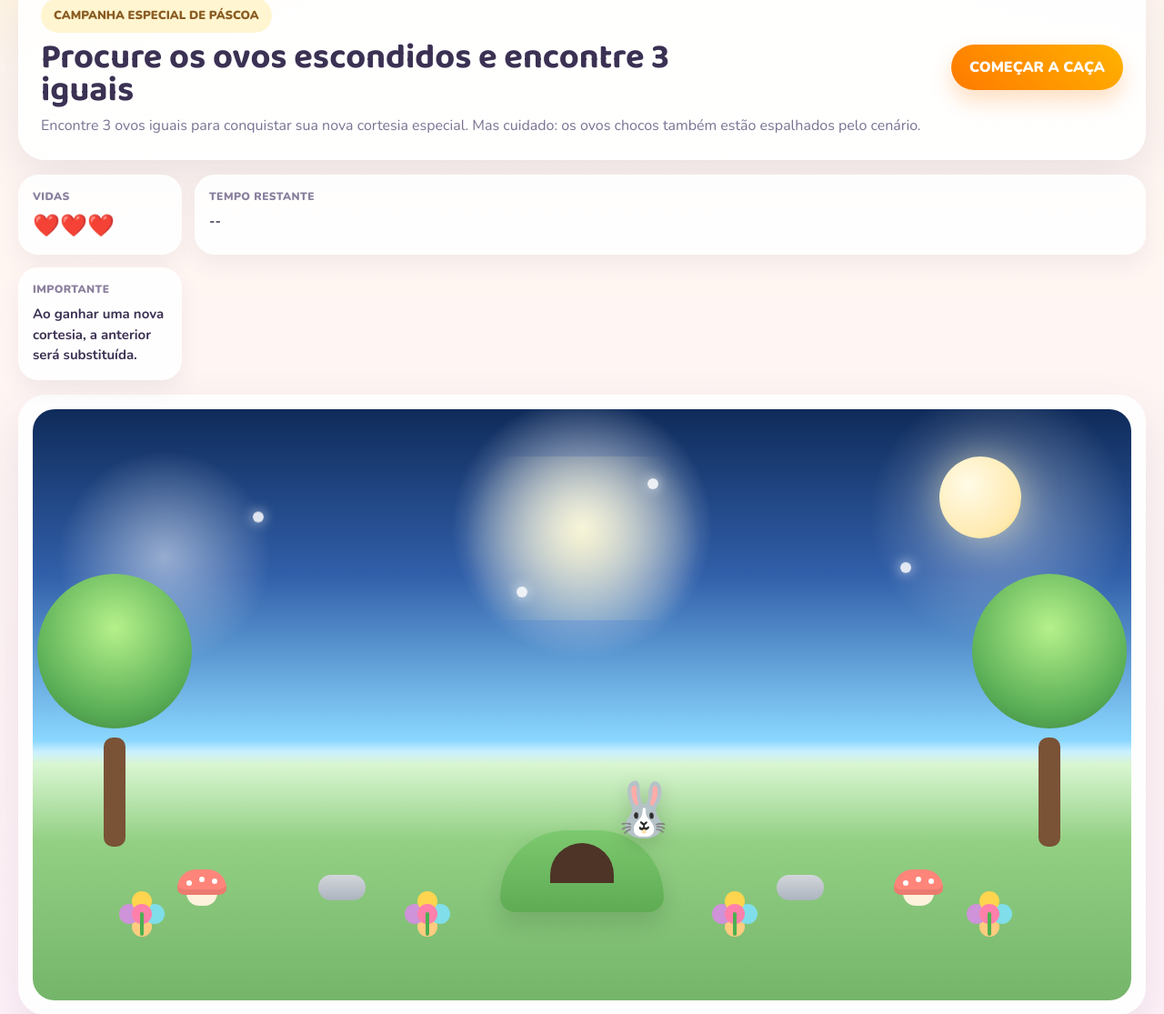
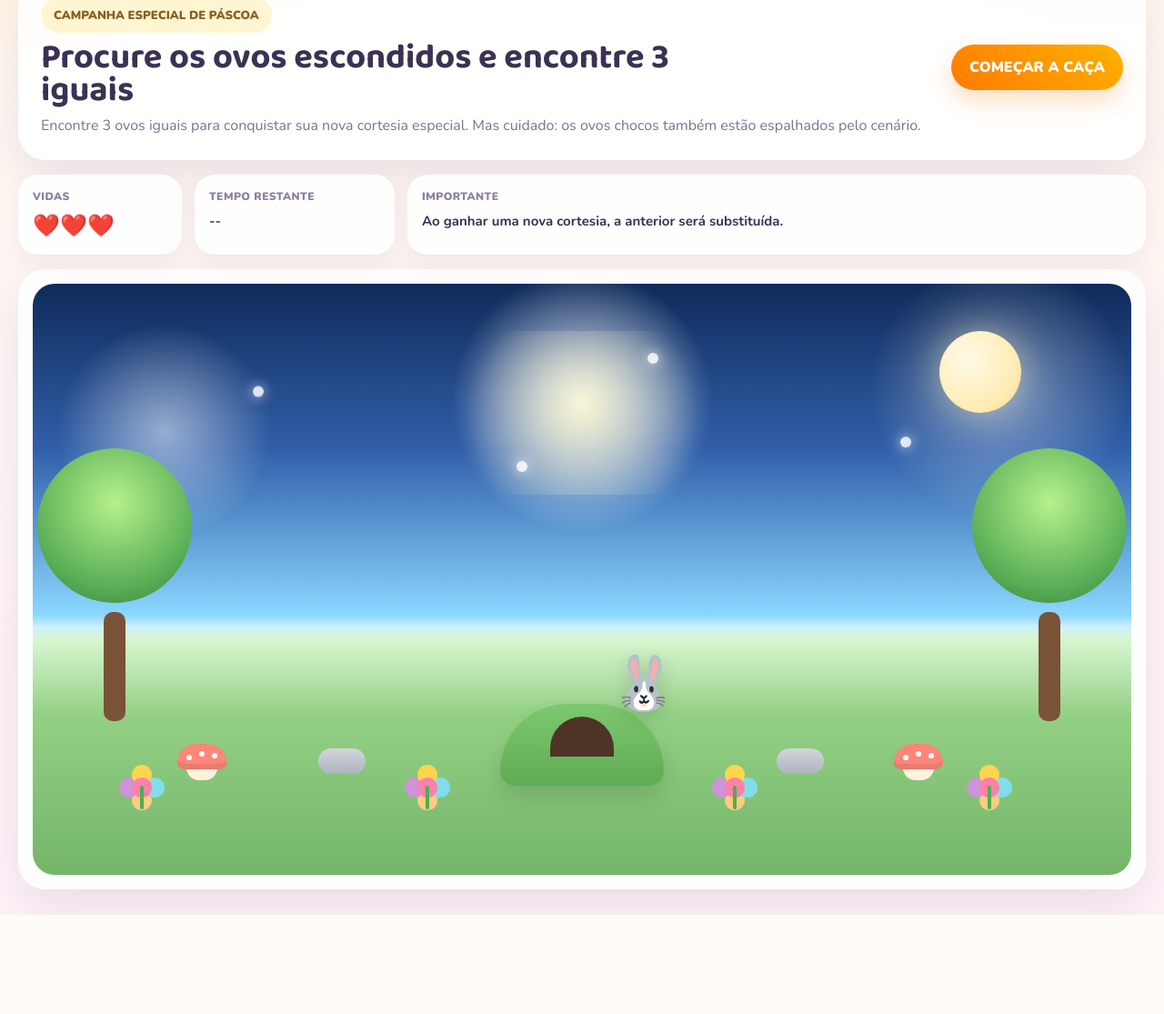
Before and after one commit to cvmontealto2019-ctrl/Raspadinha, a Python web app: template templates/game.html in a window 1280 px wide. Shown: the part 149-1264 px from the top of the page at 91% size. After the commit the page ends 1155 px from the top, so only its background shows below. Run offline with Jinja, Linux system fonts and the light colour scheme; the template is opened without the code that fills it, so the values that code supplies are empty.

Commit message:
Update game.css

```diff
--- a/static/css/game.css
+++ b/static/css/game.css
@@ -194,7 +194,7 @@
 
 .bp-status-row{
   display:grid;
-  grid-template-columns:180px 1fr;
+  grid-template-columns:180px 220px 1fr;
   gap:14px;
   margin-bottom:16px;
 }
```
